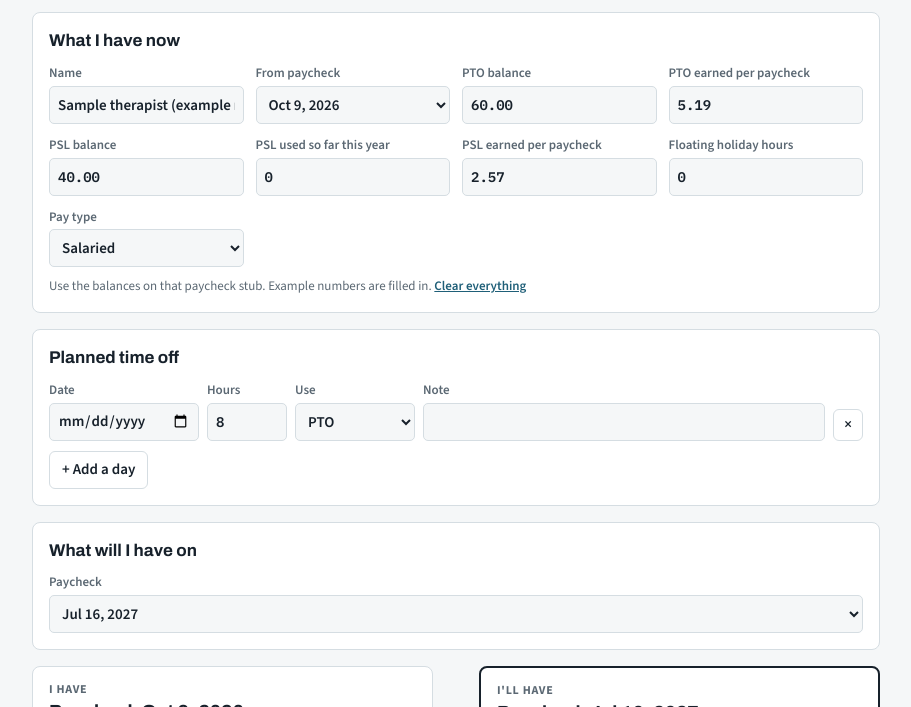
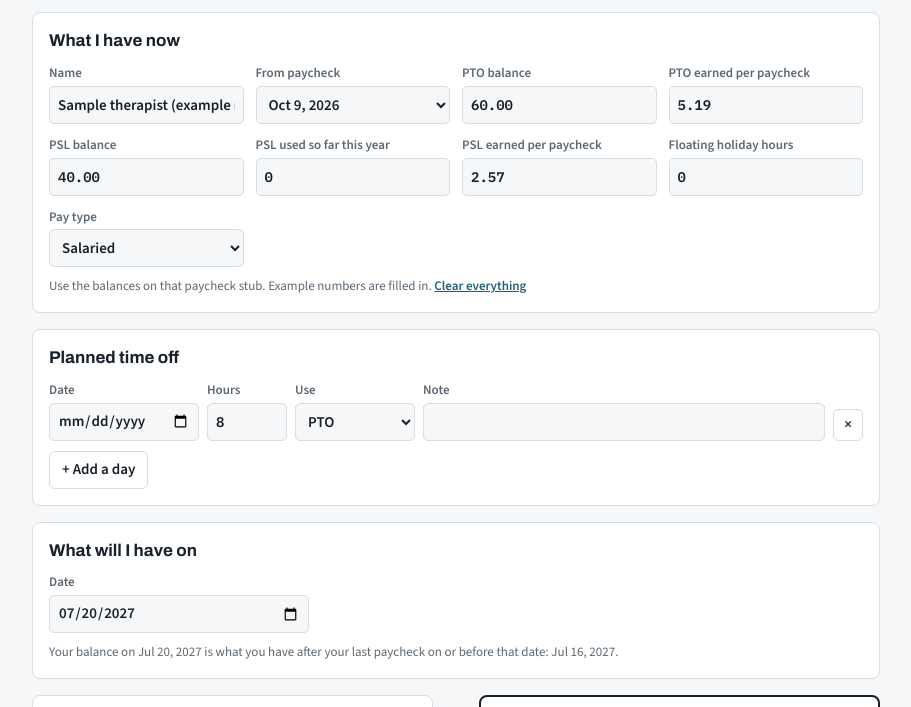
Before and after one commit to jrkline1116/time-off-planner, a plain HTML site: page index.html in a window 1280 px wide. Shown: the part 85-792 px from the top of the page, without its empty margins (184-1095 px from the left). Drawn offline with nearby package versions, Linux system fonts and the light colour scheme.

Commit message:
Pick any date for 'What will I have on'; uses last paycheck on or before it

```diff
--- a/index.html
+++ b/index.html
@@ -130,7 +130,8 @@ td.short{font-weight:700}
 
   <section class="card noprint">
     <h2>What will I have on</h2>
-    <div class="fields"><label>Paycheck<select id="target"></select></label></div>
+    <div class="fields" style="max-width:260px"><label>Date<input id="target" type="date"></label></div>
+    <p class="sub" id="targetNote"></p>
   </section>
 
   <div id="results">
@@ -184,7 +185,7 @@ const periodFor=n=>PAYS.find(p=>n>=p.start&&n<=p.end);
 
 const opts=PAYS.filter(p=>p.year>=2026&&p.year<=2028);
 opts.forEach(p=>{
-  [$("anchor"),$("target")].forEach(sel=>{const o=document.createElement("option");o.value=p.pay;o.textContent=fmt(p.pay);sel.appendChild(o)});
+  [$("anchor")].forEach(sel=>{const o=document.createElement("option");o.value=p.pay;o.textContent=fmt(p.pay);sel.appendChild(o)});
 });
 
 let reqs=[],uid=0;
@@ -205,7 +206,7 @@ $("addReq").onclick=()=>{addReq({});calc()};
 
 function loadSample(){
   $("name").value="Sample therapist (example numbers)";
-  $("anchor").value=String(d2n("2026-10-09"));$("target").value=String(d2n("2027-07-16"));
+  $("anchor").value=String(d2n("2026-10-09"));$("target").value="2027-07-20";
   $("ptoBal").value="60.00";$("rate").value="5.19";$("pslBal").value="40.00";$("pslUsed").value="0";$("fltBal").value="0";$("pslRateIn").value="2.57";
   addReq({});
 }
@@ -217,7 +218,10 @@ $("clearBtn").onclick=()=>{
 let M=null;
 function calc(){
   const anchorPay=+$("anchor").value, A=PAYS.find(p=>p.pay===anchorPay), aYear=A.year;
-  let targetPay=+$("target").value;
+  const tv=$("target").value, targetDate=tv?d2n(tv):0;
+  const tp=targetDate?PAYS.filter(p=>p.pay<=targetDate).slice(-1)[0]:null;
+  let targetPay=tp?tp.pay:0;
+  $("targetNote").textContent=tp&&tp.pay>=anchorPay?`Your balance on ${fmt(targetDate)} is what you have after your last paycheck on or before that date: ${fmt(tp.pay)}.`:"";
   const hourly=$("etype").value==="hourly", rate=num("rate");
   const annual=hourly?Math.round(rate*26):Math.round(rate*periodsIn(aYear));
   const rateFor=y=>hourly||y===aYear?rate:r2(annual/periodsIn(y));
@@ -269,7 +273,7 @@ function calc(){
   });
   const end=rows.filter(r=>r.pay).slice(-1)[0]||{pay:anchorPay,pto:start.pto,psl:start.psl,pslUse:start.pslUse,flt:start.flt};
   const later=items.filter(i=>{const p=periodFor(i.n);return p&&p.pay>targetPay&&p.pay>anchorPay});
-  M={ready,start,end,rows,between,later,targetPay,anchorPay,annual,rate,hourly,aYear};
+  M={ready,start,end,rows,between,later,targetPay,targetDate,anchorPay,annual,rate,hourly,aYear};
   render();
 }
 
@@ -285,8 +289,8 @@ function render(){
   const show=M.ready;
   ["results","betweenCard","ledgerCard"].forEach(id=>$(id).hidden=!show&&id!=="results");
   if(!show){$("compare").innerHTML=`<div class="card empty" style="grid-column:1/-1">Enter your PTO balance and PTO earned per paycheck to see what you'll have.</div>`;$("printhead").innerHTML="";return}
-  if(M.targetPay<=M.anchorPay){$("compare").innerHTML=`<div class="card empty" style="grid-column:1/-1">Pick a "What will I have on" paycheck after ${fmt(M.anchorPay)}.</div>`;$("betweenCard").hidden=true;$("ledgerCard").hidden=true;return}
-  $("compare").innerHTML=balBox("now","I have",M.start)+`<div class="arrow" aria-hidden="true">→</div>`+balBox("later","I'll have",M.end);
+  if(!M.targetDate||M.targetDate<M.anchorPay){$("compare").innerHTML=`<div class="card empty" style="grid-column:1/-1">Pick a "What will I have on" date on or after your ${fmt(M.anchorPay)} paycheck.</div>`;$("betweenCard").hidden=true;$("ledgerCard").hidden=true;return}
+  $("compare").innerHTML=balBox("now","I have",M.start)+`<div class="arrow" aria-hidden="true">→</div>`+balBox("later","I'll have on "+fmt(M.targetDate),M.end);
 
   // time off between
   const tot={PTO:0,PSL:0,FLT:0};let shortT=0;
```
